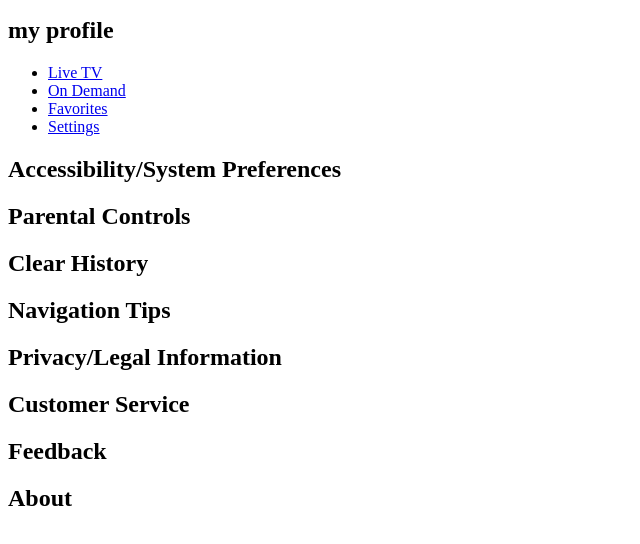
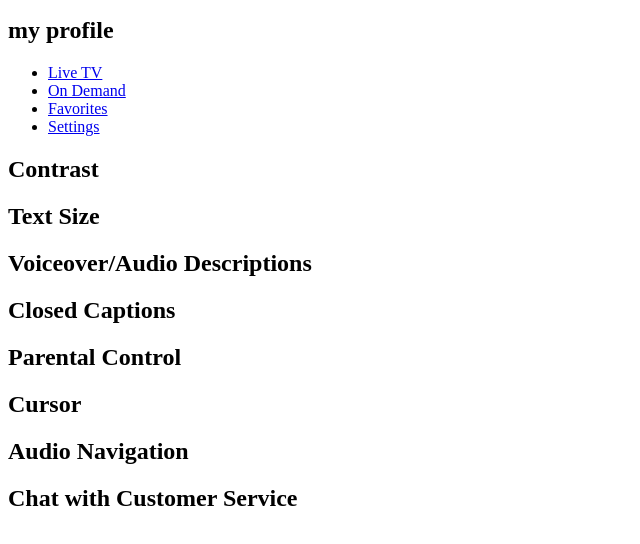
Before and after one commit to ocabello/Charter-Spectrum-GUI-Prototype, a plain HTML site: page settings.html in a window 1280 px wide. Shown: the part 96-640 px from the top of the page, without its empty margins (0-640 px from the left). Drawn offline with Linux system fonts and the light colour scheme.

Commit message:
changed accessibility options in settings

```diff
--- a/settings.html
+++ b/settings.html
@@ -21,21 +21,21 @@
 </nav>
 
 <main>
-<h2>Accessibility/System Preferences</h2>
+<h2>Contrast</h2>
 
-<h2>Parental Controls</h2>
+<h2>Text Size</h2>
 
-<h2>Clear History</h2>
+<h2>Voiceover/Audio Descriptions</h2>
 
-<h2>Navigation Tips</h2>
+<h2>Closed Captions</h2>
 
-<h2>Privacy/Legal Information</h2>
+<h2>Parental Control</h2>
 
-<h2>Customer Service</h2>
+<h2>Cursor</h2>
 
-<h2>Feedback</h2>
+<h2>Audio Navigation</h2>
 
-<h2>About</h2>
+<h2>Chat with Customer Service</h2>
 
 </main>
 
```
